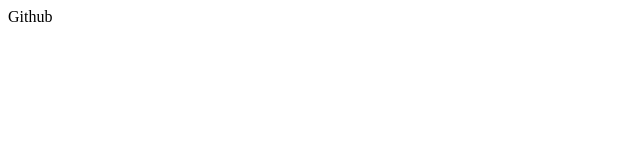
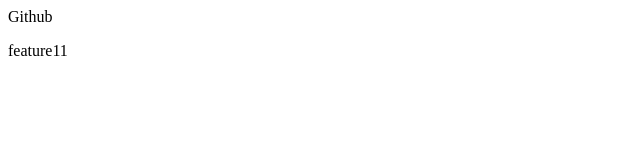
Before and after one commit to PrItaM648/localrepo, a plain HTML site: page index.html in a window 1280 px wide. Shown: the full height of the page, 0-640 px from the left. Drawn offline with Linux system fonts and the light colour scheme.

Commit message:
lihne add in the feature1

```diff
--- a/index.html
+++ b/index.html
@@ -1 +1,2 @@
 <p>Github</p>
+<P>feature11</P>
```
